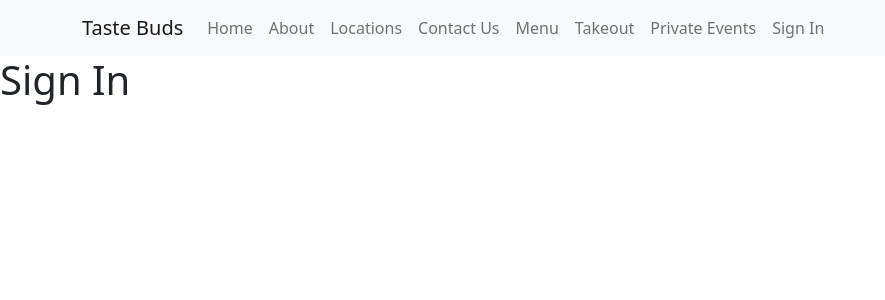
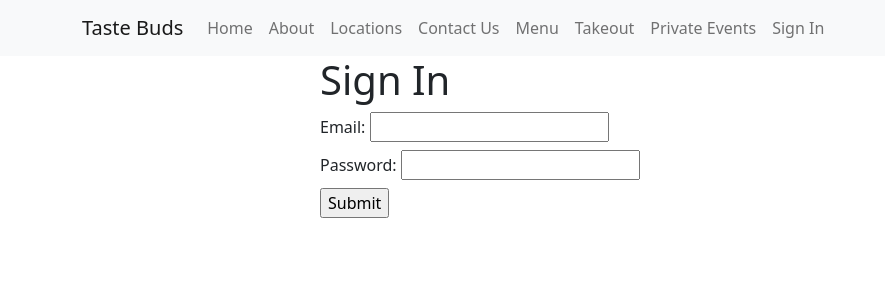
Before and after one commit to RtHiaHB/taste-buds, a React (Create React App) app: page /signin in a window 1280 px wide. Shown: the top 300 px of the page, without its empty margins (0-885 px from the left). Built offline with nearby package versions, Linux system fonts and the light colour scheme.

Commit message:
Added signin page.  Still have to add sign-up portion.

```diff
--- a/src/SignIn.js
+++ b/src/SignIn.js
@@ -1,9 +1,27 @@
 import React from 'react'
 
 const SignIn = () => {
+    const centeredtext = {
+        'paddingLeft': '25%',
+        'paddingRight': '25%',
+    }
+    const bottomspacing = {
+        'paddingBottom': '.5em'
+    }
     return (
-        <div>
+        <div style={centeredtext}>
             <h1>Sign In</h1>
+            <form>
+                <div style={bottomspacing}>
+                    <label htmlFor='username'>Email:&nbsp;</label>
+                    <input type='text' id='username' /> <br />
+                </div>
+                <div style={bottomspacing}>
+                    <label htmlFor='password'>Password:&nbsp;</label>
+                    <input type='password' id='password' /><br />
+                </div>
+                <input type='submit' id='login' value={'Submit'} />
+            </form>
         </div>
     )
 }
```
